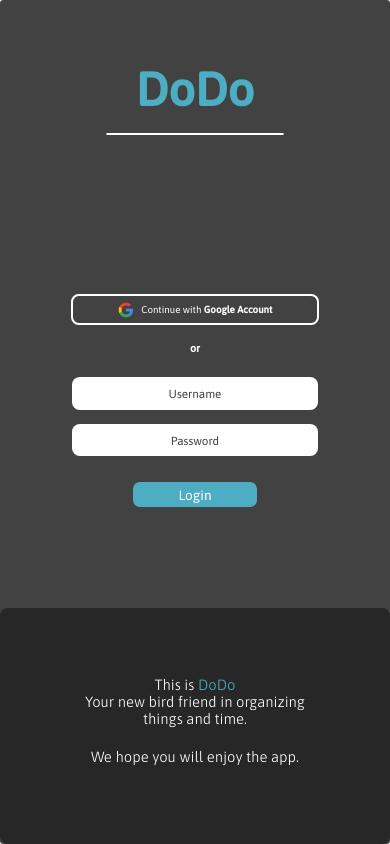
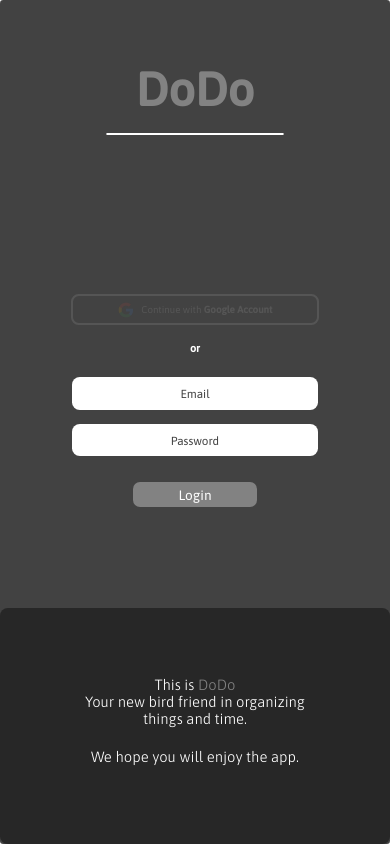
Before and after one commit to akai-org/akaitodo-frontend, a React (Vite) app: page /login in a window 390 px wide. Built offline with nearby package versions, Linux system fonts and the light colour scheme.

Commit message:
auth completed

```diff
--- a/src/auth/Guard.jsx
+++ b/src/auth/Guard.jsx
@@ -2,6 +2,7 @@ import React, { useEffect } from 'react';
 import { useDispatch, useSelector } from 'react-redux';
 import { Navigate, useLocation } from 'react-router';
 import { authActions, authSelector } from '../store/slices/Auth/Auth.slice';
+import LoadingScreen from '../components/widgets/LoadingScreen';
 
 const Guard = ({ Component, isLogin = false }) => (props) => {
     const dispatch = useDispatch();
@@ -12,6 +13,12 @@ const Guard = ({ Component, isLogin = false }) => (props) => {
         if (!auth.isAuthenticated)
             dispatch(authActions.verifyToken());
     }, [auth.isAuthenticated]);
+
+    useEffect(() => {}, [auth.isLoading]);
+
+    if (auth.isLoading) {
+        return <LoadingScreen />;
+    }
 
     if (isLogin) {
         if (auth.isAuthenticated)
--- a/src/pages/login/Login.jsx
+++ b/src/pages/login/Login.jsx
@@ -1,17 +1,16 @@
 import React, { useState, useEffect } from 'react';
 import styles from '#src/styles/pages/Login.module.scss';
-import { useDispatch, useSelector } from 'react-redux';
-import { authActions, authSelector } from '../../store/slices/Auth/Auth.slice';
+import { useDispatch } from 'react-redux';
+import { authActions } from '../../store/slices/Auth/Auth.slice';
 import { useNavigate } from 'react-router-dom';
 import { toast } from 'react-toastify';
 
 const initialFormState = {
-    login: '',
+    email: '',
     password: '',
 };
 
 const Login = () => {
-    const auth = useSelector(authSelector);
     const dispatch = useDispatch();
     const navigate = useNavigate();
 
@@ -19,9 +18,9 @@ const Login = () => {
     const [formErrors, setFormErrors] = useState({});
     const [isSubmit, setIsSubmit] = useState(false);
 
-    const handleLoginChange = (event) => {
-        const login = event.target.value;
-        setForm((prevState) => ({ ...prevState, login }));
+    const handleEmailChange = (event) => {
+        const email = event.target.value;
+        setForm((prevState) => ({ ...prevState, email }));
     };
 
     const handlePasswordChange = (event) => {
@@ -29,25 +28,13 @@ const Login = () => {
         setForm((prevState) => ({ ...prevState, password }));
     };
 
-    const handleSubmit = (event) => {
-        event.preventDefault();
-        setFormErrors(validation(form));
-        setIsSubmit(true);
-    };
-
-    useEffect(() => {
-        if (Object.keys(formErrors).length === 0 && isSubmit) {
-            console.log(form);
-        }
-    }, [formErrors]);
-
     const validation = (form) => {
         const errors = {};
         const emailRegex = /^[\w-\.]{1,30}@([\w-]+\.)+[\w-]{2,4}$/g;
-        if (!form.login) {
-            errors.login = 'Login is required';
-        } else if (!emailRegex.test(form.login)) {
-            errors.login = 'This login is not a valid e-mail format';
+        if (!form.email) {
+            errors.email = 'Email is required';
+        } else if (!emailRegex.test(form.email)) {
+            errors.login = 'Email is not in a valid format';
         }
         if (!form.password) {
             errors.password = 'Password is required';
@@ -58,7 +45,7 @@ const Login = () => {
 
     const handleLogin = () => {
         const userCredentials = {
-            email: form.login,
+            email: form.email,
             password: form.password
         };
 
@@ -72,6 +59,22 @@ const Login = () => {
                 toast("Login failed", { type: 'error' });
             })
     };
+
+    const handleSubmit = (event) => {
+        event.preventDefault();
+        setFormErrors(validation(form));
+        setIsSubmit(true);
+
+        // TODO -> prevent login if form has errors
+
+        handleLogin();
+    };
+
+    useEffect(() => {
+        if (Object.keys(formErrors).length === 0 && isSubmit) {
+            console.log(form);
+        }
+    }, [formErrors]);
 
     return (
         <div className={styles.container}>
@@ -93,7 +96,7 @@ const Login = () => {
                 <div className={styles.middleBar}></div>
 
                 <div className={styles.rightSide}>
-                    <button className={styles.googleButton}>
+                    <button className={styles.googleButton} disabled style={{ opacity: 0.1 }}> {/* Temporary opacity to make it 'off' */}
                         <img src="/images/Google__G__Logo.png" alt="" className={styles.googleLogo}/>
                         Continue with&nbsp;
                         <span className={styles.googleAccountBold}>
@@ -101,13 +104,12 @@ const Login = () => {
                         </span>
                     </button>
                     <p className={styles.orText}>or</p>
-                    {/* <form className={styles.loginForm} onSubmit={handleLogin}> */}
-                    <div className={styles.loginForm}>
+                    <form className={styles.loginForm} onSubmit={handleSubmit}>
                         <input
                             type="text"
-                            placeholder="Username"
-                            value={form.login}
-                            onChange={handleLoginChange}
+                            placeholder="Email"
+                            value={form.email}
+                            onChange={handleEmailChange}
                         />
                         <input
                             type="password"
@@ -117,11 +119,11 @@ const Login = () => {
                         />
                         <button
                             className={styles.loginButton}
-                            onClick={handleLogin}
+                            type="submit"
                         >
                             Login
                         </button>
-                    </div>
+                    </form>
                 </div>
                 <div className={styles.topMobile}>
                         <p className={styles.dodoNameMobile}>DoDo</p>
--- a/src/store/slices/Auth/Auth.Reducers.js
+++ b/src/store/slices/Auth/Auth.Reducers.js
@@ -4,10 +4,12 @@ import axios from 'axios';
 import LocalStorage from '#src/services/LocalStorage';
 
 export const verifyToken = (state) => {
+    state.isLoading = true;
     const token = LocalStorage.getAccessToken();
 
     if (token === '' || token === null) {
         state.isAuthenticated = false;
+        state.isLoading = false;
         return;
     }
 
@@ -21,6 +23,7 @@ export const verifyToken = (state) => {
         LocalStorage.removeAccessToken();
         delete axios.defaults.headers.common.Authorization;
     }
+    state.isLoading = false;
 }
 
 export const logout = (state) => {
--- a/src/styles/pages/Login.module.scss
+++ b/src/styles/pages/Login.module.scss
@@ -42,7 +42,7 @@
 }
 
 .dodoName {
-    color: #4DAEC3;
+    color: #828282;
 }
 
 .leftSideFirstSentence, .leftSideLastSentence, .leftSideDescription {
@@ -51,7 +51,7 @@
 }
 
 .leftSideFirstSentence {
-    margin-top: 2vw; // 2.5 -> 2
+    margin-top: 2vw;
 }
 
 .leftSideLastSentence {
@@ -64,12 +64,11 @@
     margin: 5% 0;
     padding: 5px;
     border-radius: 0.83vw;
-    // something is wrong with the width of this bar
 }
 
 .rightSide {
     width: 38%;
-    padding: 4.16vw 2.5vw;
+    padding: 3.33vw 2.5vw;
     display: flex;
     flex-direction: column;
 }
@@ -129,16 +128,17 @@
     width: 50%;
     margin-top: 0.475vw;
     padding: 0.42vw;
-    background-color: #4daec3;
-    color: #fff;
+    background-color: #828282;
+    color: white;
     font-size: 1.04vw;
     border: none;
     border-radius: 0.58vw;
     cursor: pointer;
+    transition: 0.25s;
 }
 
 .loginButton:hover {
-    background-color: #3d8b9c;
+    background-color: #a8a8a8;
     transition: 0.25s;
 }
 
@@ -186,7 +186,7 @@
     }
 
     .leftSideFirstSentence {
-        margin-top: 2.5vw; // 3 -> 2.5
+        margin-top: 2.5vw;
     }
 
     .leftSideLastSentence {
@@ -199,7 +199,7 @@
 
     .googleButton {
         font-size: 1.245vw;
-        height: 3.5vw; // 3.75 by the calculations
+        height: 3.5vw;
         padding: 0.315vw;
     }
 
@@ -245,10 +245,9 @@
     }
 
     .dodoNameMobile {
-        color: #4DAEC3;
-        font-size: 12vw; //5vh
+        color: #828282;
+        font-size: 12vw;
         font-weight: 600;
-        // margin: 5vh 0 1vh 0;
     }
 
     .hrLineMobile {
@@ -277,13 +276,11 @@
 
     .orText {
         font-size: 2.75vw;
-        // margin: 2.8vw 1.42vw;
         margin: 2vh 0.8vh;
     }
 
     .loginForm input {
         padding: 2.8vw;
-        // margin: 1.42vw 0;
         margin: 0.8vh 0;
         font-size: 3vw;
         border-radius: 2vw;
@@ -292,7 +289,6 @@
     }
 
     .loginButton {
-        // margin-top: 4vw;
         margin-top: 2.2vh;
         padding: 1.25vw 5vw;
         font-size: 3.5vw;
@@ -313,14 +309,13 @@
 
     .leftSideFirstSentence, .leftSideLastSentence, .leftSideDescription {
         font-size: 3.8vw;
-        // font-size: 2.75vh;
         font-weight: 300;
         text-align: center;
         margin: auto -5vw;
     }
 
     .leftSideFirstSentence {
-        margin-top: 2vw; // 2.5 -> 2
+        margin-top: 2vw;
     }
 
     .leftSideLastSentence {
```
